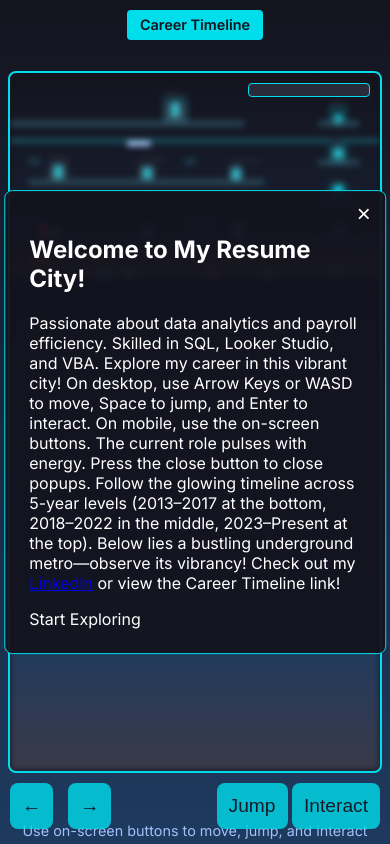
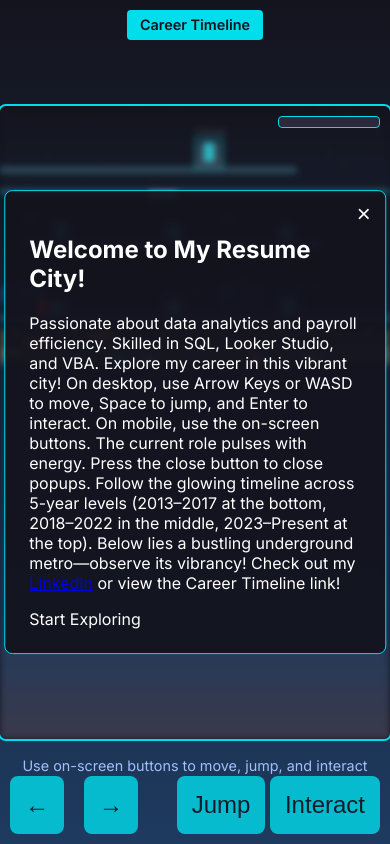
Before and after one commit to viveknakarmi/Resume, a plain HTML site: page index.html in a window 390 px wide. Drawn offline with Linux system fonts and the light colour scheme.

Commit message:
Add files via upload

```diff
--- a/index.html
+++ b/index.html
@@ -60,9 +60,9 @@
         }
         #game-container {
             position: relative;
-            width: calc(100vw - 20px);
-            height: calc(90vh - 20px);
-            margin: 10px;
+            width: 100vw;
+            height: 85vh;
+            margin: 0;
             border: 2px solid #00DDEB;
             border-radius: 8px;
             overflow: hidden;
@@ -91,7 +91,7 @@
             width: 85vw;
             max-width: 400px;
             min-height: 200px;
-            max-height: 70vh;
+            max-height: 60vh;
             overflow-y: auto;
             z-index: 10;
             box-shadow: 0 0 20px rgba(0, 221, 235, 0.5);
@@ -227,7 +227,7 @@
         }
         .controls {
             position: fixed;
-            bottom: 15px;
+            bottom: 10px;
             width: 100vw;
             display: flex;
             justify-content: space-between;
@@ -240,8 +240,8 @@
             color: #14141E;
             border: none;
             border-radius: 8px;
-            padding: 12px;
-            font-size: 1.2rem;
+            padding: 15px;
+            font-size: 1.5rem;
             cursor: pointer;
             opacity: 0.8;
             touch-action: manipulation;
@@ -252,7 +252,7 @@
         }
         .left-right {
             display: flex;
-            gap: 15px;
+            gap: 20px;
         }
         @media (min-width: 768px) {
             .controls {
@@ -263,6 +263,11 @@
             }
             .instructions-mobile {
                 display: none;
+            }
+            #game-container {
+                width: calc(100vw - 20px);
+                height: calc(90vh - 20px);
+                margin: 10px;
             }
         }
         @media (max-width: 767px) {
@@ -276,17 +281,25 @@
                 color: #A3BFFA;
                 display: block;
                 position: absolute;
-                bottom: 5px;
+                bottom: 70px;
                 width: 100%;
             }
             #game-container {
-                height: calc(85vh - 20px);
+                height: 75vh;
             }
             .popup h2 {
                 font-size: 1.6rem;
             }
             .popup p, .popup li {
                 font-size: 0.95rem;
+            }
+            .tooltip {
+                font-size: 0.8rem;
+                padding: 0.3rem;
+            }
+            .progress-bar {
+                width: 100px;
+                height: 10px;
             }
         }
     </style>
@@ -397,12 +410,13 @@
             const baseHeight = 1000;
             let scaleX = canvas.width / dpr / baseWidth || 1;
             let scaleY = canvas.height / dpr / baseHeight || 1;
-            const scaleFactor = Math.min(scaleX, scaleY) * 1;
+            const scaleFactor = Math.min(scaleX, scaleY);
             scaleX = scaleFactor;
             scaleY = scaleFactor;
-            if (window.innerWidth <= 767) {
-                scaleX *= 1;
-                scaleY *= 1;
+            const isMobile = window.innerWidth <= 767;
+            if (isMobile) {
+                scaleX *= 1.2;
+                scaleY *= 1.2;
             }
 
             console.log('ScaleX:', scaleX, 'ScaleY:', scaleY);
@@ -410,11 +424,11 @@
             const player = {
                 x: 150 * scaleX,
                 y: 826 * scaleY,
-                width: 32 * scaleX * (window.innerWidth <= 767 ? 1.5 : 1),
-                height: 48 * scaleY * (window.innerWidth <= 767 ? 1.5 : 1),
-                speed: 4 * scaleX * (window.innerWidth <= 767 ? 1.2 : 1),
+                width: 32 * scaleX * (isMobile ? 1.5 : 1),
+                height: 48 * scaleY * (isMobile ? 1.5 : 1),
+                speed: 4 * scaleX * (isMobile ? 1.2 : 1),
                 vy: 0,
-                jumpPower: -16 * scaleY * (window.innerWidth <= 767 ? 1.3 : 1),
+                jumpPower: -16 * scaleY * (isMobile ? 1.3 : 1),
                 gravity: 0.6 * scaleY,
                 grounded: true
             };
@@ -478,24 +492,20 @@
                 popupsContainer.appendChild(popup);
             });
 
-            const labelOffset = 20 * scaleY; // Distance above the building top
+            const labelOffset = 20 * scaleY;
 
             const signs = [
-                // Bottom layer workplaces
-                { x: 200 * scaleX, y: (850 * scaleY - 72 * scaleY - labelOffset), width: 20 * scaleX, height: 10 * scaleY, label: 'Intern at Cerno' }, // Top at 778 * scaleY
-                { x: 663 * scaleX, y: (850 * scaleY - 84 * scaleY - labelOffset), width: 20 * scaleX, height: 10 * scaleY, label: 'Intern Accountant' }, // Top at 766 * scaleY
-                { x: 1126 * scaleX, y: (850 * scaleY - 96 * scaleY - labelOffset), width: 20 * scaleX, height: 10 * scaleY, label: 'Payroll Officer RASHAYS' }, // Top at 754 * scaleY
-                // Middle layer workplaces
-                { x: 1126 * scaleX, y: (550 * scaleY - 72 * scaleY - labelOffset), width: 20 * scaleX, height: 10 * scaleY, label: 'Payroll Officer Consortio' }, // Top at 478 * scaleY
-                { x: 663 * scaleX, y: (550 * scaleY - 84 * scaleY - labelOffset), width: 20 * scaleX, height: 10 * scaleY, label: 'Payroll Team Leader' }, // Top at 466 * scaleY
-                { x: 200 * scaleX, y: (550 * scaleY - 96 * scaleY - labelOffset), width: 20 * scaleX, height: 10 * scaleY, label: 'Payroll Manager' }, // Top at 454 * scaleY
-                // Top layer workplace
-                { x: 795 * scaleX, y: (250 * scaleY - 120 * scaleY - labelOffset), width: 20 * scaleX, height: 10 * scaleY, label: 'Data Manager' }, // Top at 130 * scaleY
-                // Icons
-                { x: 1650 * scaleX, y: (850 * scaleY - 72 * scaleY - labelOffset), width: 20 * scaleX, height: 10 * scaleY, label: 'Hobbies' }, // Top at 778 * scaleY
-                { x: 1650 * scaleX, y: (650 * scaleY - 72 * scaleY - labelOffset), width: 20 * scaleX, height: 10 * scaleY, label: 'Education' }, // Top at 578 * scaleY
-                { x: 1650 * scaleX, y: (450 * scaleY - 72 * scaleY - labelOffset), width: 20 * scaleX, height: 10 * scaleY, label: 'Skills' }, // Top at 378 * scaleY
-                { x: 1650 * scaleX, y: (250 * scaleY - 72 * scaleY - labelOffset), width: 20 * scaleX, height: 10 * scaleY, label: 'Projects' } // Top at 178 * scaleY
+                { x: 200 * scaleX, y: (850 * scaleY - 72 * scaleY - labelOffset), width: 20 * scaleX, height: 10 * scaleY, label: 'Intern at Cerno' },
+                { x: 663 * scaleX, y: (850 * scaleY - 84 * scaleY - labelOffset), width: 20 * scaleX, height: 10 * scaleY, label: 'Intern Accountant' },
+                { x: 1126 * scaleX, y: (850 * scaleY - 96 * scaleY - labelOffset), width: 20 * scaleX, height: 10 * scaleY, label: 'Payroll Officer RASHAYS' },
+                { x: 1126 * scaleX, y: (550 * scaleY - 72 * scaleY - labelOffset), width: 20 * scaleX, height: 10 * scaleY, label: 'Payroll Officer Consortio' },
+                { x: 663 * scaleX, y: (550 * scaleY - 84 * scaleY - labelOffset), width: 20 * scaleX, height: 10 * scaleY, label: 'Payroll Team Leader' },
+                { x: 200 * scaleX, y: (550 * scaleY - 96 * scaleY - labelOffset), width: 20 * scaleX, height: 10 * scaleY, label: 'Payroll Manager' },
+                { x: 795 * scaleX, y: (250 * scaleY - 120 * scaleY - labelOffset), width: 20 * scaleX, height: 10 * scaleY, label: 'Data Manager' },
+                { x: 1650 * scaleX, y: (850 * scaleY - 72 * scaleY - labelOffset), width: 20 * scaleX, height: 10 * scaleY, label: 'Hobbies' },
+                { x: 1650 * scaleX, y: (650 * scaleY - 72 * scaleY - labelOffset), width: 20 * scaleX, height: 10 * scaleY, label: 'Education' },
+                { x: 1650 * scaleX, y: (450 * scaleY - 72 * scaleY - labelOffset), width: 20 * scaleX, height: 10 * scaleY, label: 'Skills' },
+                { x: 1650 * scaleX, y: (250 * scaleY - 72 * scaleY - labelOffset), width: 20 * scaleX, height: 10 * scaleY, label: 'Projects' }
             ];
 
             const lane1Y = 990 * scaleY;
@@ -631,8 +641,8 @@
 
                     const rows = height >= 80 * scaleY ? 8 : 6;
                     const cols = 4;
-                    const windowWidth = 8 * scaleX * (window.innerWidth <= 767 ? 1.3 : 1);
-                    const windowHeight = 6 * scaleY * (window.innerWidth <= 767 ? 1.3 : 1);
+                    const windowWidth = 8 * scaleX * (isMobile ? 1.3 : 1);
+                    const windowHeight = 6 * scaleY * (isMobile ? 1.3 : 1);
                     let offsetY = height >= 80 * scaleY ? 20 * scaleY : 16 * scaleY;
                     if (loc.id === 'intern-cerno') offsetY = 18 * scaleY;
                     if (loc.id === 'payroll-officer-consortio') offsetY = 14 * scaleY;
@@ -953,20 +963,21 @@
                 try {
                     console.log('Drawing sign:', sign.label, 'at x:', sign.x, 'y:', sign.y);
                     ctx.save();
-                    ctx.font = `${14 * scaleX}px 'Inter', sans-serif`;
+                    const fontSize = isMobile ? 18 * scaleX : 14 * scaleX;
+                    ctx.font = `${fontSize}px 'Inter', sans-serif`;
                     const textMetrics = ctx.measureText(sign.label);
                     const textWidth = textMetrics.width;
-                    const textHeight = 14 * scaleY;
-                    ctx.fillStyle = 'rgba(20, 20, 30, 0.8)';
+                    const textHeight = fontSize;
+                    ctx.fillStyle = 'rgba(20, 20, 30, 0.9)';
                     ctx.fillRect(
-                        sign.x,
-                        sign.y - textHeight,
-                        textWidth + 4 * scaleX,
-                        textHeight + 2 * scaleY
+                        sign.x - 2 * scaleX,
+                        sign.y - textHeight - 2 * scaleY,
+                        textWidth + 8 * scaleX,
+                        textHeight + 4 * scaleY
                     );
                     ctx.fillStyle = '#FFFFFF';
                     ctx.globalAlpha = Math.sin(Date.now() / 500) * 0.3 + 0.7;
-                    ctx.fillText(sign.label, sign.x + 2 * scaleX, sign.y + 1 * scaleY);
+                    ctx.fillText(sign.label, sign.x + 2 * scaleX, sign.y);
                     ctx.globalAlpha = 1;
                     ctx.restore();
                 } catch (error) {
@@ -1308,7 +1319,6 @@
                         tooltip.style.display = 'none';
                     }
 
-                    // Draw signs last to ensure they are on top
                     signs.forEach(drawSign);
 
                     requestAnimationFrame(update);
```
